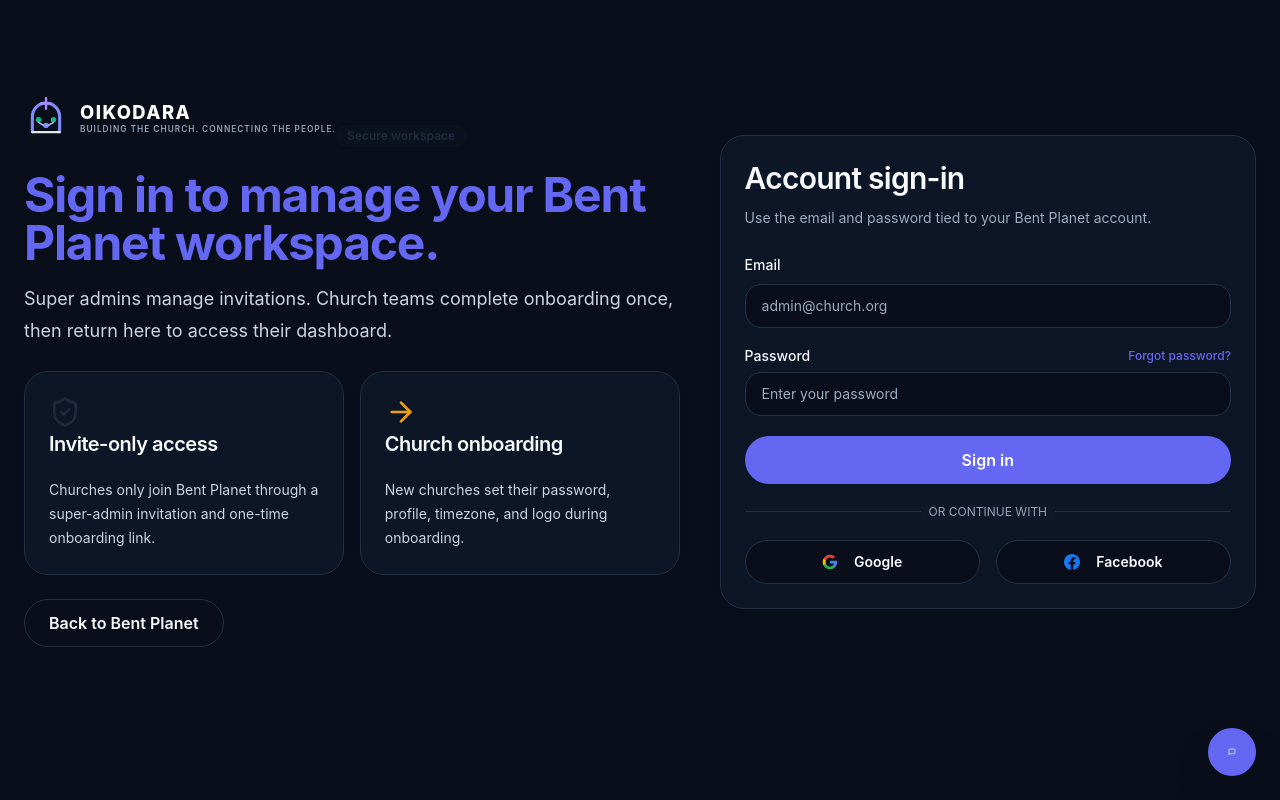
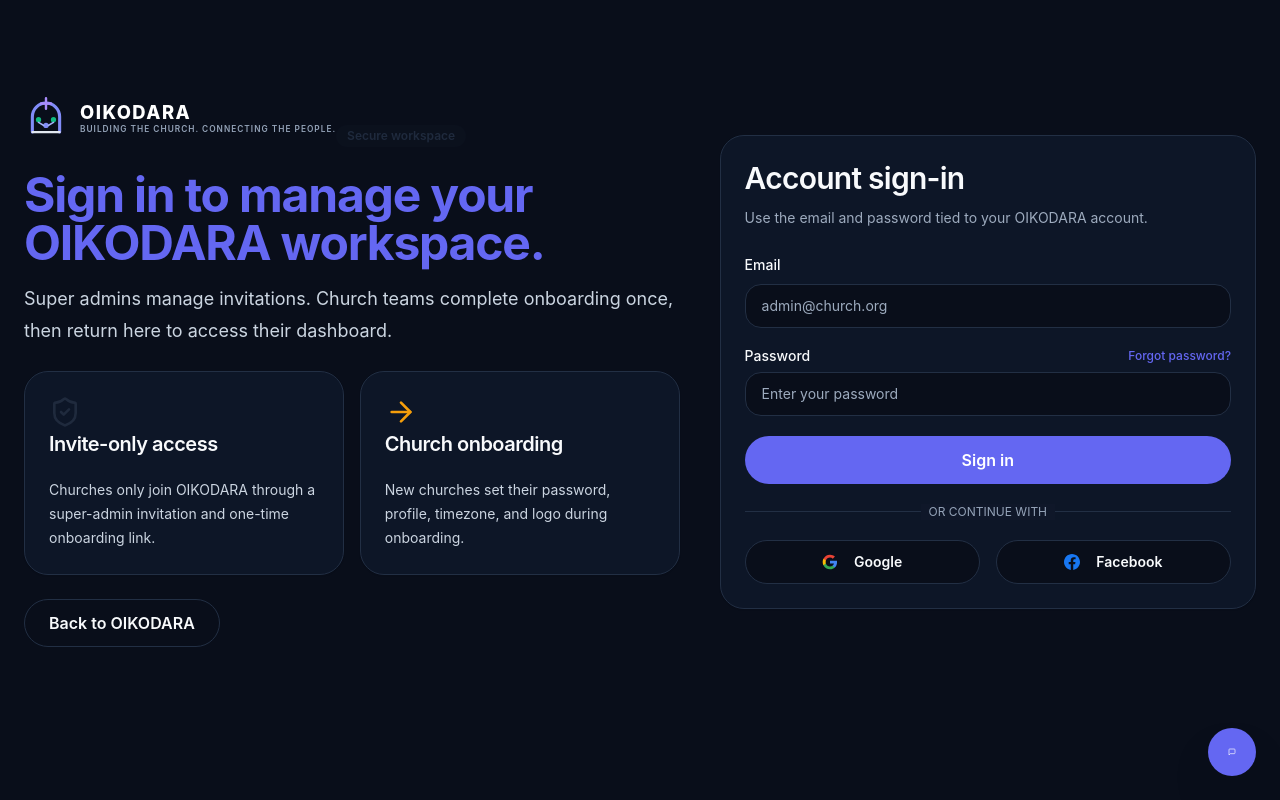
Before and after one commit to gideonayanwale/bent-planet, a Next.js app: page /login in a window 1280 px wide. Built offline with nearby package versions, Linux system fonts and the light colour scheme; no server answers.

Commit message:
Align login page with OIKODARA branding

```diff
--- a/src/app/login/page.tsx
+++ b/src/app/login/page.tsx
@@ -6,7 +6,7 @@ import { ArrowRight, ShieldCheck } from "lucide-react";
 export const metadata: Metadata = {
   title: "Church Login",
   description:
-    "Sign in to your Bent Planet church workspace to manage conferences, live broadcasts, and subscriber audiences.",
+    "Sign in to your OIKODARA church workspace to manage conferences, live broadcasts, and subscriber audiences.",
 };
 
 import { LoginForm } from "@/components/forms/login-form";
@@ -56,7 +56,7 @@ export default async function LoginPage({ searchParams }: LoginPageProps) {
             <Badge className="bg-accent/10 text-accent hover:bg-accent/10">Secure workspace</Badge>
             <div className="space-y-4">
               <h1 className="max-w-3xl font-heading text-4xl font-bold tracking-tight text-primary sm:text-5xl">
-                Sign in to manage your Bent Planet workspace.
+                Sign in to manage your OIKODARA workspace.
               </h1>
               <p className="max-w-2xl text-lg leading-8 text-slate-600">
                 Super admins manage invitations. Church teams complete onboarding once, then return
@@ -72,7 +72,7 @@ export default async function LoginPage({ searchParams }: LoginPageProps) {
                 </CardHeader>
                 <CardContent>
                   <p className="text-sm leading-6 text-slate-600">
-                    Churches only join Bent Planet through a super-admin invitation and one-time
+                    Churches only join OIKODARA through a super-admin invitation and one-time
                     onboarding link.
                   </p>
                 </CardContent>
@@ -92,7 +92,7 @@ export default async function LoginPage({ searchParams }: LoginPageProps) {
             </div>
 
             <Button asChild variant="outline" size="lg">
-              <Link href="/">Back to Bent Planet</Link>
+              <Link href="/">Back to OIKODARA</Link>
             </Button>
           </div>
 
@@ -100,7 +100,7 @@ export default async function LoginPage({ searchParams }: LoginPageProps) {
             <CardHeader className="space-y-3">
               <CardTitle className="text-3xl">Account sign-in</CardTitle>
               <CardDescription>
-                Use the email and password tied to your Bent Planet account.
+                Use the email and password tied to your OIKODARA account.
               </CardDescription>
               {showOnboardingNote ? (
                 <div className="rounded-2xl border border-emerald-500/20 bg-emerald-50 dark:bg-emerald-950/30 px-4 py-3 text-sm text-emerald-900 dark:text-emerald-300 font-medium">
```
